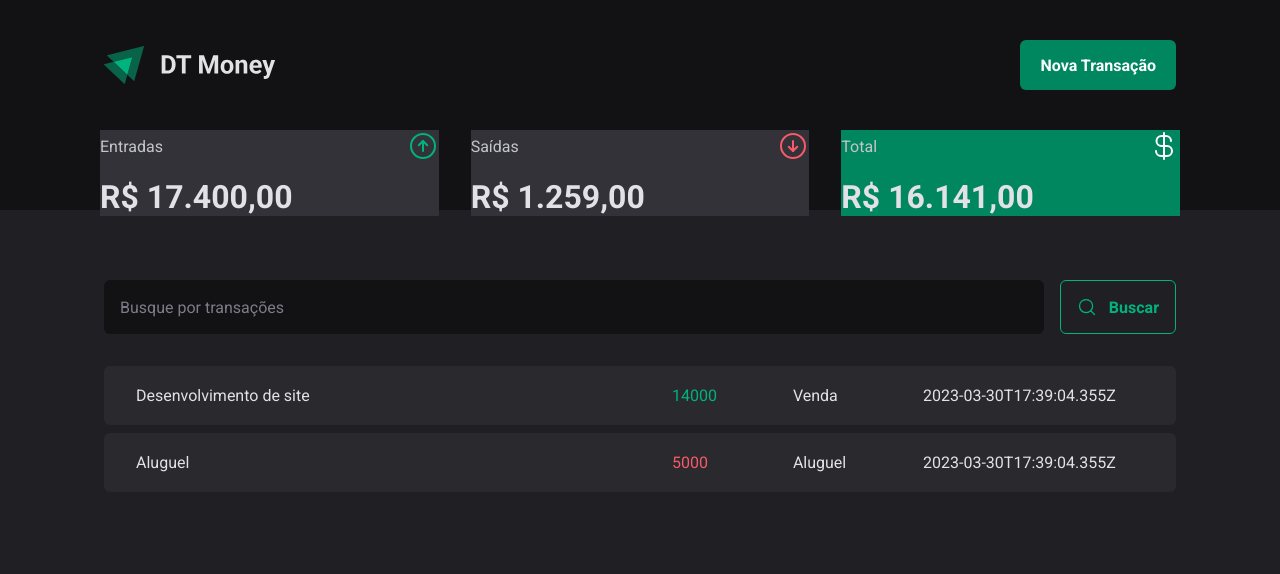
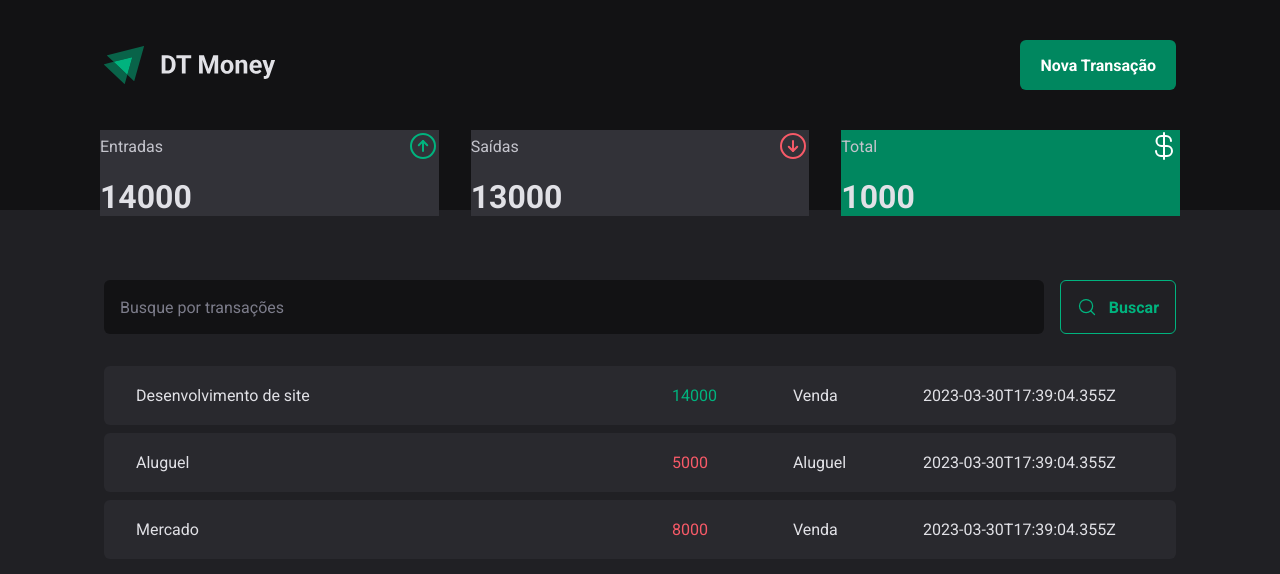
Before and after one commit to Jhonattan2121/03-DT-Money, a React (Vite) app: page / in a window 1280 px wide. Shown: the top 574 px of the page. Built offline with nearby package versions, Linux system fonts and the light colour scheme; data requests are answered from the project's data file.

Commit message:
Calculando resumo de transações

```diff
--- a/server.json
+++ b/server.json
@@ -15,6 +15,14 @@
             "category": "Aluguel",
             "price": 5000,
             "createdAt": "2023-03-30T17:39:04.355Z"
+        },
+        {
+            "id": 3,
+            "description": "Mercado",
+            "type": "outcome",
+            "category": "Venda",
+            "price": 8000,
+            "createdAt": "2023-03-30T17:39:04.355Z"
         }
     ]
 }
--- a/src/components/Summary/index.tsx
+++ b/src/components/Summary/index.tsx
@@ -6,7 +6,23 @@
 export function Summary() {
   const { transactions } = useContext(TransactionsContext)
 
-  console.log(transactions)
+  const summary = transactions.reduce(
+    (acc, transaction) => {
+      if (transaction.type === 'income') {
+        acc.income += transaction.price
+        acc.total += transaction.price
+      } else {
+        acc.outcome += transaction.price
+        acc.total -= transaction.price
+      }
+      return acc
+    },
+    {
+      income: 0,
+      outcome: 0,
+      total: 0,
+    },
+  )
 
   return (
     <SummaryContainer>
@@ -15,7 +31,7 @@
           <span>Entradas</span>
           <ArrowCircleUp size={32} color="#00b37e" />
         </header>
-        <strong>R$ 17.400,00</strong>
+        <strong>{summary.income}</strong>
       </SummaryCard>
 
       <SummaryCard>
@@ -23,7 +39,7 @@
           <span>Saídas</span>
           <ArrowCircleDown size={32} color="#f75a68" />
         </header>
-        <strong>R$ 1.259,00</strong>
+        <strong>{summary.outcome}</strong>
       </SummaryCard>
 
       <SummaryCard variant="green">
@@ -31,7 +47,7 @@
           <span>Total</span>
           <CurrencyDollar size={32} color="#fff" />
         </header>
-        <strong>R$ 16.141,00</strong>
+        <strong>{summary.total}</strong>
       </SummaryCard>
     </SummaryContainer>
   )
```
